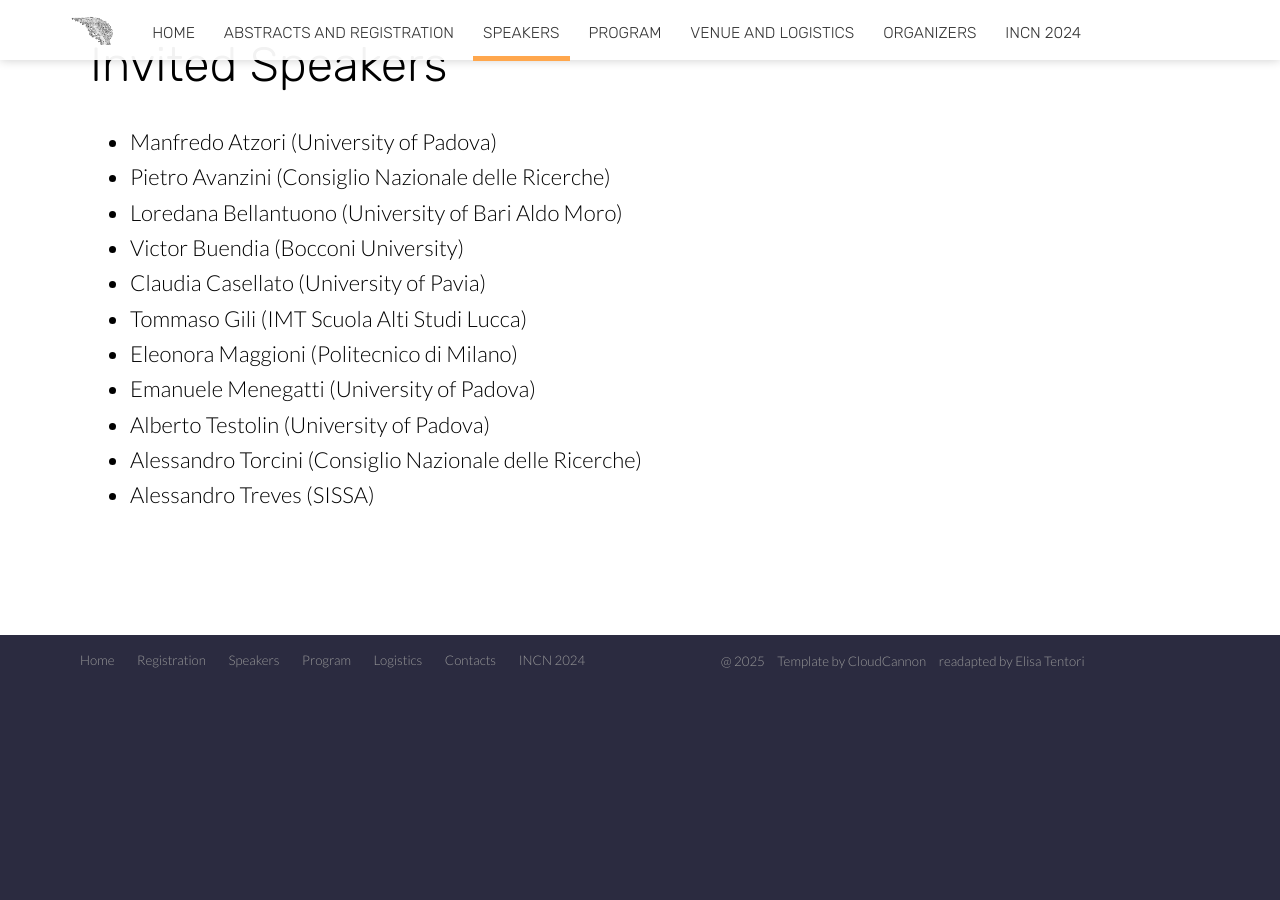
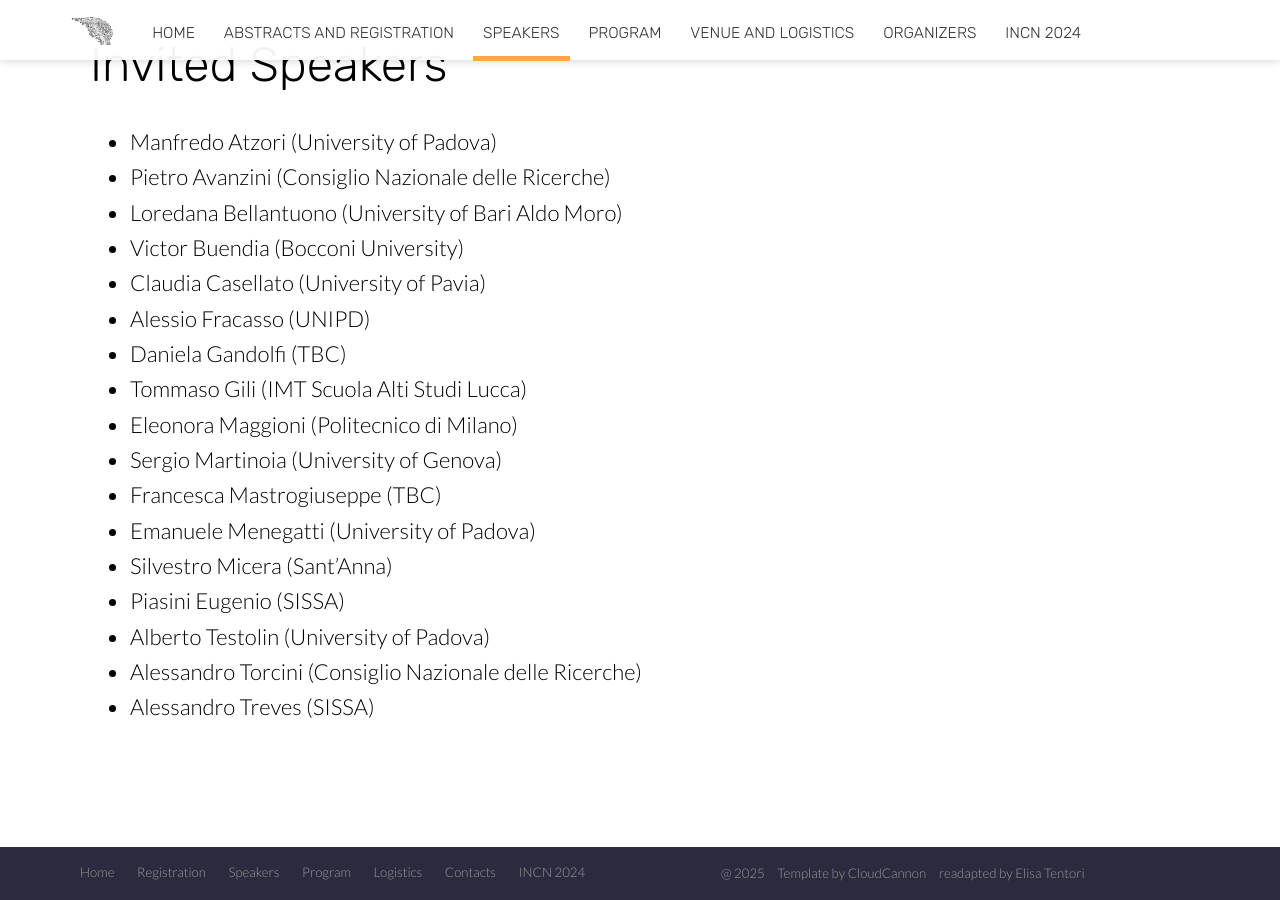
Before and after one commit to INCNgit/incn, a Jekyll site: the page built from speakers.html, in a window 1280 px wide and 900 px high, scrolled down 829 px. Built offline with Jekyll 4.4.1, drawn with Linux system fonts in a browser that asks for light colours; nearby versions of some CDN libraries; before the commit the page ends 1517 px from its top, so only the background shows below that.

Commit message:
speakers

```diff
--- a/speakers.html
+++ b/speakers.html
@@ -52,9 +52,15 @@ image: /images/background/backpd.png
 					<li>Loredana Bellantuono (University of Bari Aldo Moro)</li>
 					<li>Victor Buendia (Bocconi University)</li>
 					<li>Claudia Casellato (University of Pavia)</li>
+					<li>Alessio Fracasso (UNIPD) </li>
+					<li>Daniela Gandolfi (TBC) </li>
 					<li>Tommaso Gili (IMT Scuola Alti Studi Lucca)</li>
 					<li>Eleonora Maggioni (Politecnico di Milano)</li>
+					<li>Sergio Martinoia (University of Genova)</li>
+					<li>Francesca Mastrogiuseppe (TBC)</li>
 					<li>Emanuele Menegatti (University of Padova)</li>
+					<li>Silvestro Micera (Sant’Anna) </li>
+					<li>Piasini Eugenio (SISSA) </li>
 					<li>Alberto Testolin (University of Padova)</li>
 					<li>Alessandro Torcini (Consiglio Nazionale delle Ricerche)</li>
 					<li>Alessandro Treves (SISSA)</li>
```
